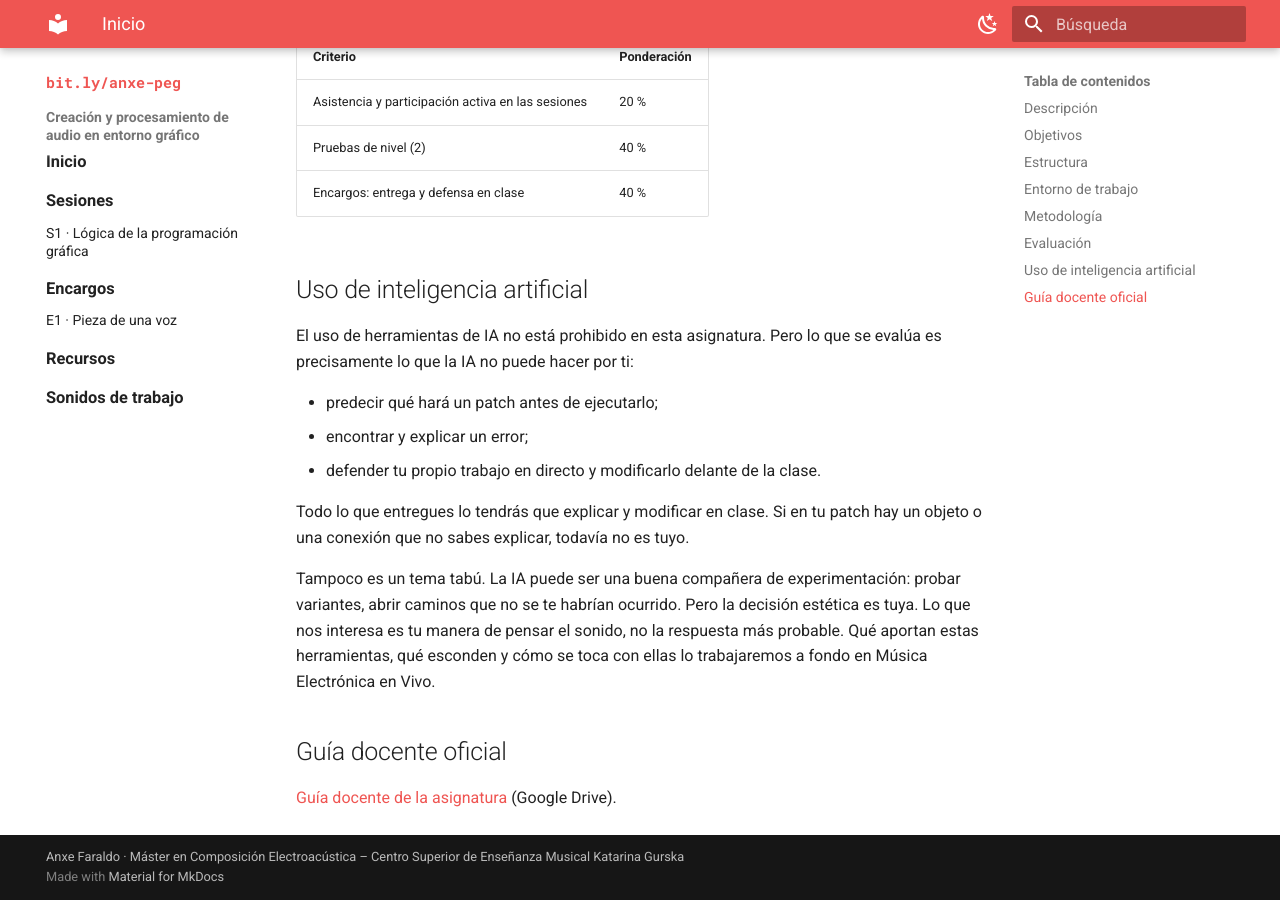
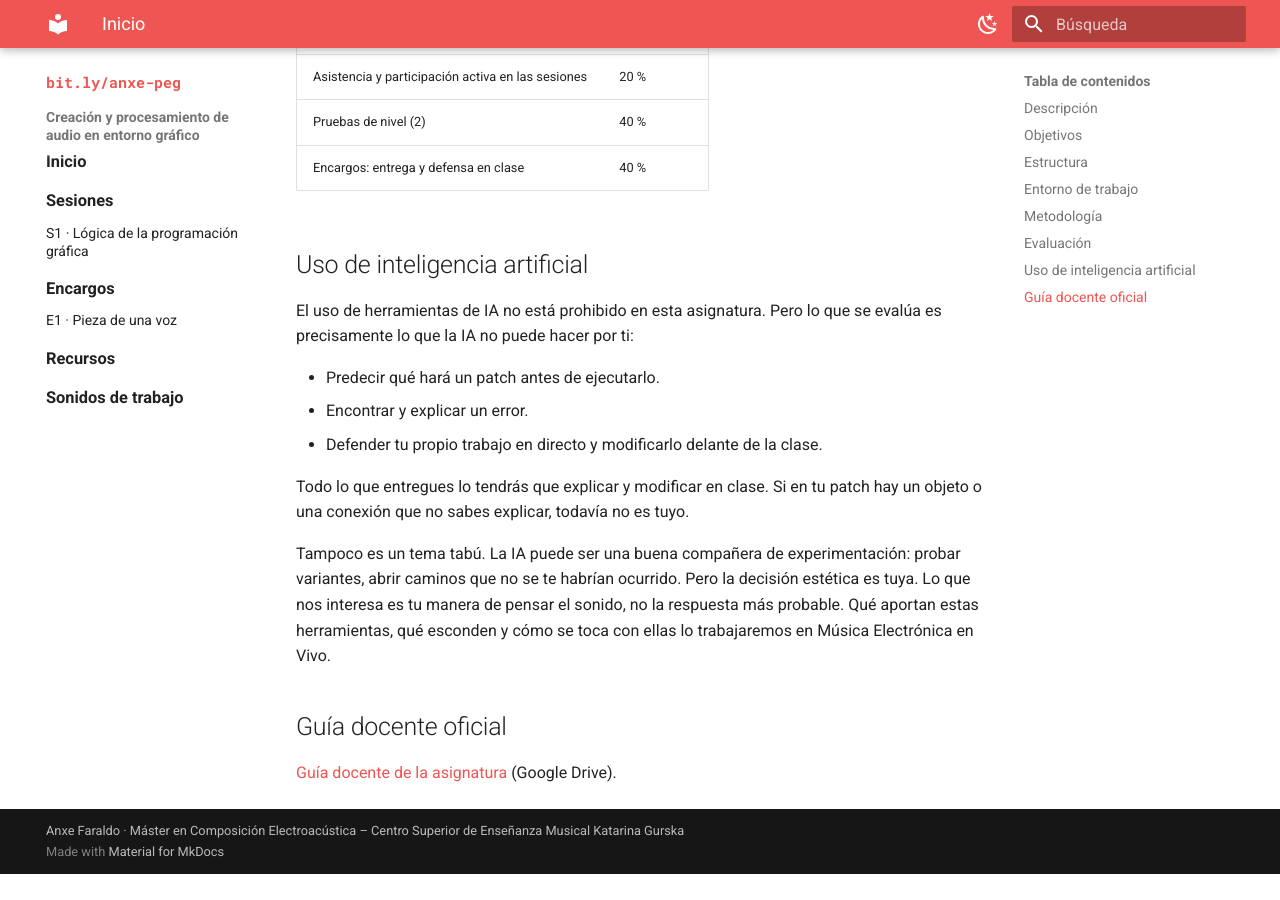
Before and after one commit to anxefaraldo/peg-curso, an MkDocs documentation site: the page built from docs/index.md, in a window 1280 px wide and 900 px high, scrolled down 2556 px. Built offline with MkDocs 1.6.1 and Material for MkDocs 9.7.7, drawn with Linux system fonts in a browser that asks for light colours; after the commit the page ends 3430 px from its top, so only the background shows below that; some of the changed text lies outside the part shown.

Commit message:
Publicación programada 2026-10-03 08:07

```diff
--- a/docs/index.md
+++ b/docs/index.md
@@ -67,13 +67,13 @@
 
 El uso de herramientas de IA no está prohibido en esta asignatura. Pero lo que se evalúa es precisamente lo que la IA no puede hacer por ti:
 
-- predecir qué hará un patch antes de ejecutarlo;
-- encontrar y explicar un error;
-- defender tu propio trabajo en directo y modificarlo delante de la clase.
+- Predecir qué hará un patch antes de ejecutarlo.
+- Encontrar y explicar un error.
+- Defender tu propio trabajo en directo y modificarlo delante de la clase.
 
 Todo lo que entregues lo tendrás que explicar y modificar en clase. Si en tu patch hay un objeto o una conexión que no sabes explicar, todavía no es tuyo.
 
-Tampoco es un tema tabú. La IA puede ser una buena compañera de experimentación: probar variantes, abrir caminos que no se te habrían ocurrido. Pero la decisión estética es tuya. Lo que nos interesa es tu manera de pensar el sonido, no la respuesta más probable. Qué aportan estas herramientas, qué esconden y cómo se toca con ellas lo trabajaremos a fondo en Música Electrónica en Vivo.
+Tampoco es un tema tabú. La IA puede ser una buena compañera de experimentación: probar variantes, abrir caminos que no se te habrían ocurrido. Pero la decisión estética es tuya. Lo que nos interesa es tu manera de pensar el sonido, no la respuesta más probable. Qué aportan estas herramientas, qué esconden y cómo se toca con ellas lo trabajaremos en Música Electrónica en Vivo.
 
 ## Guía docente oficial
 
```
Also changed, not shown: other parts of docs/index.md (+2 -2 lines), docs/recursos.md (+0 -1 lines).
